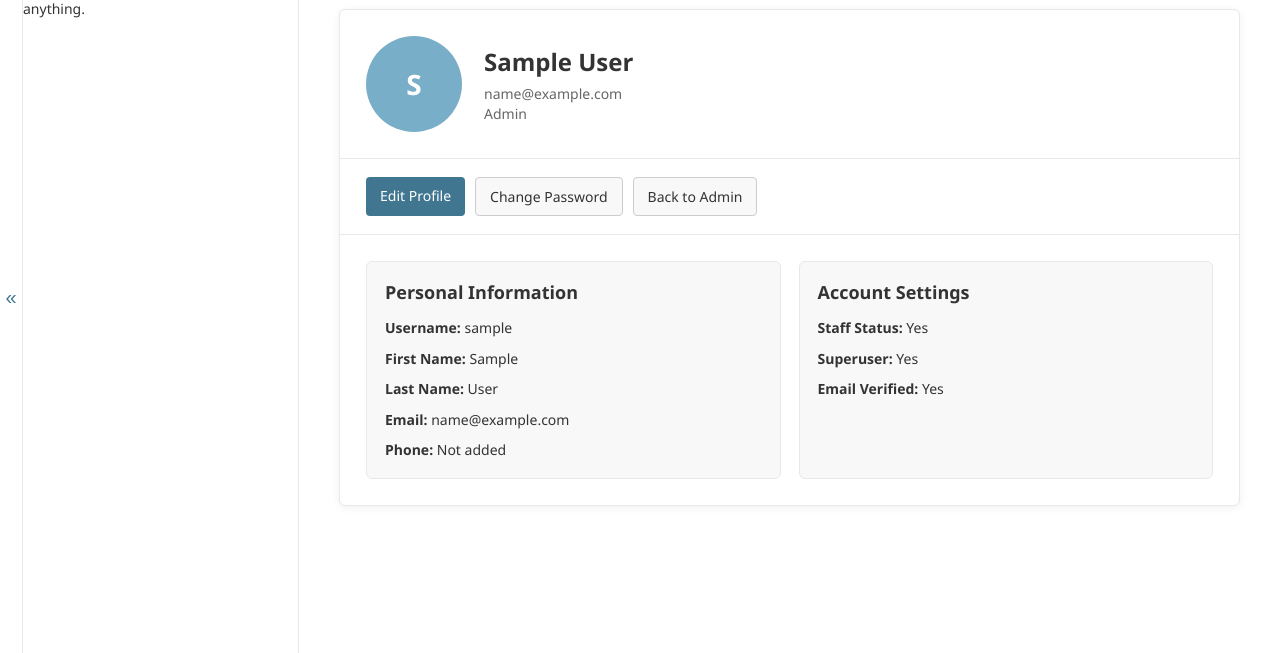
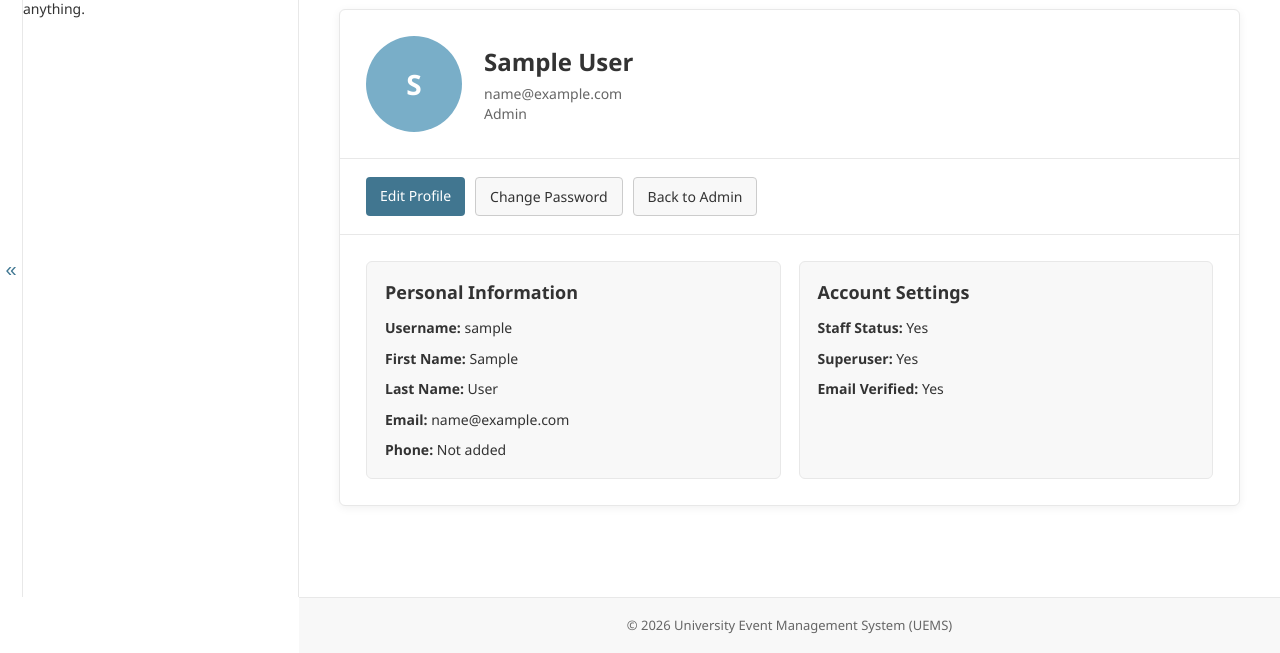
Before and after one commit to malikhasham712-tech/uems-final-year-project, a Django app: page /accounts/admin-profile/ in a window 1280 px wide. Shown: the part 147-800 px from the top of the page. Run offline with Django 5.2, Linux system fonts and the light colour scheme; the visitor is signed in with stand-in values (Sample User, id 1); data comes from the database, SQL or seed files in the repository; data that the repository does not hold is empty.

Commit message:
admin pages footer added

```diff
--- a/uems/templates/admin/base_site.html
+++ b/uems/templates/admin/base_site.html
@@ -37,6 +37,34 @@
         background: #5a5a5a !important;
         color: white !important;
     }
+
+    #footer {
+        padding: 0;
+    }
+
+    .admin-panel-footer {
+        border-top: 1px solid var(--hairline-color);
+        background: var(--darkened-bg);
+        color: var(--body-quiet-color);
+        text-align: center;
+        padding: 18px 24px;
+        font-size: 13px;
+        line-height: 1.5;
+    }
+
+    .admin-panel-footer.has-nav-sidebar {
+        margin-left: 299px;
+    }
+
+    @media (max-width: 767px) {
+        .admin-panel-footer.has-nav-sidebar {
+            margin-left: 0;
+        }
+
+        .admin-panel-footer {
+            padding: 16px 12px;
+        }
+    }
 </style>
 {% endblock %}
 
@@ -69,3 +97,11 @@
 {% endblock %}
 
 {% block nav-global %}{% endblock %}
+
+{% block footer %}
+{% if has_permission %}
+<div class="admin-panel-footer{% if is_nav_sidebar_enabled %} has-nav-sidebar{% endif %}">
+    &copy; 2026 University Event Management System (UEMS)
+</div>
+{% endif %}
+{% endblock %}
```
